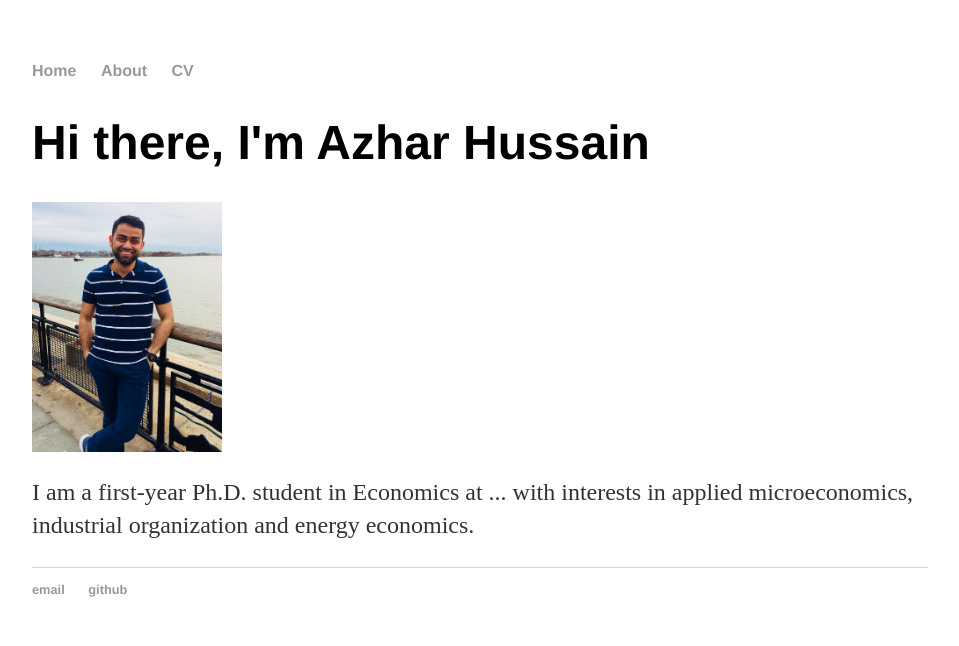
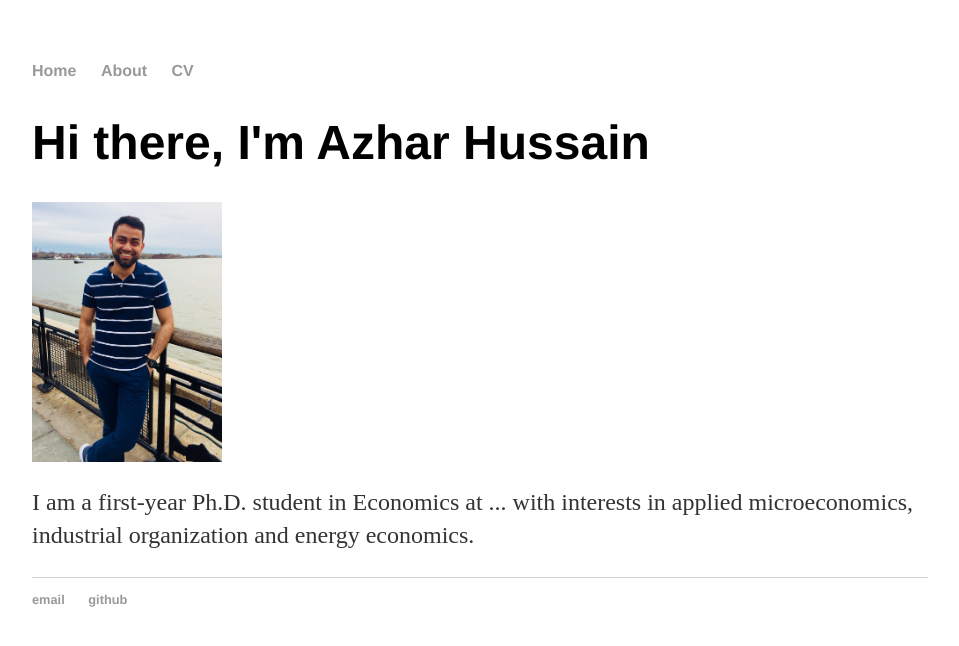
Before and after one commit to azharhsain/azharhsain.github.io, a Jekyll site: the page built from index.html, in a window 1280 px wide. Shown: the top 646 px of the page, without its empty margins (160-1119 px from the left). Built offline with Jekyll 4.4.1, drawn with Linux system fonts in a browser that asks for light colours.

Commit message:
Changed index

```diff
--- a/index.html
+++ b/index.html
@@ -5,6 +5,6 @@ title: Azhar Hussain
 
 		<div class="blurb">
 			<h1>Hi there, I'm Azhar Hussain</h1>
-			<img src="/image/IMG_Self.JPG" alt="Self" width=190 height=250 align="center">
+			<img src="/image/IMG_Self.JPG" alt="Self" width=190 height=260 align="center">
 			<p>I am a first-year Ph.D. student in Economics at ... with interests in applied microeconomics, industrial organization and energy economics.</p>
 		</div>
```
